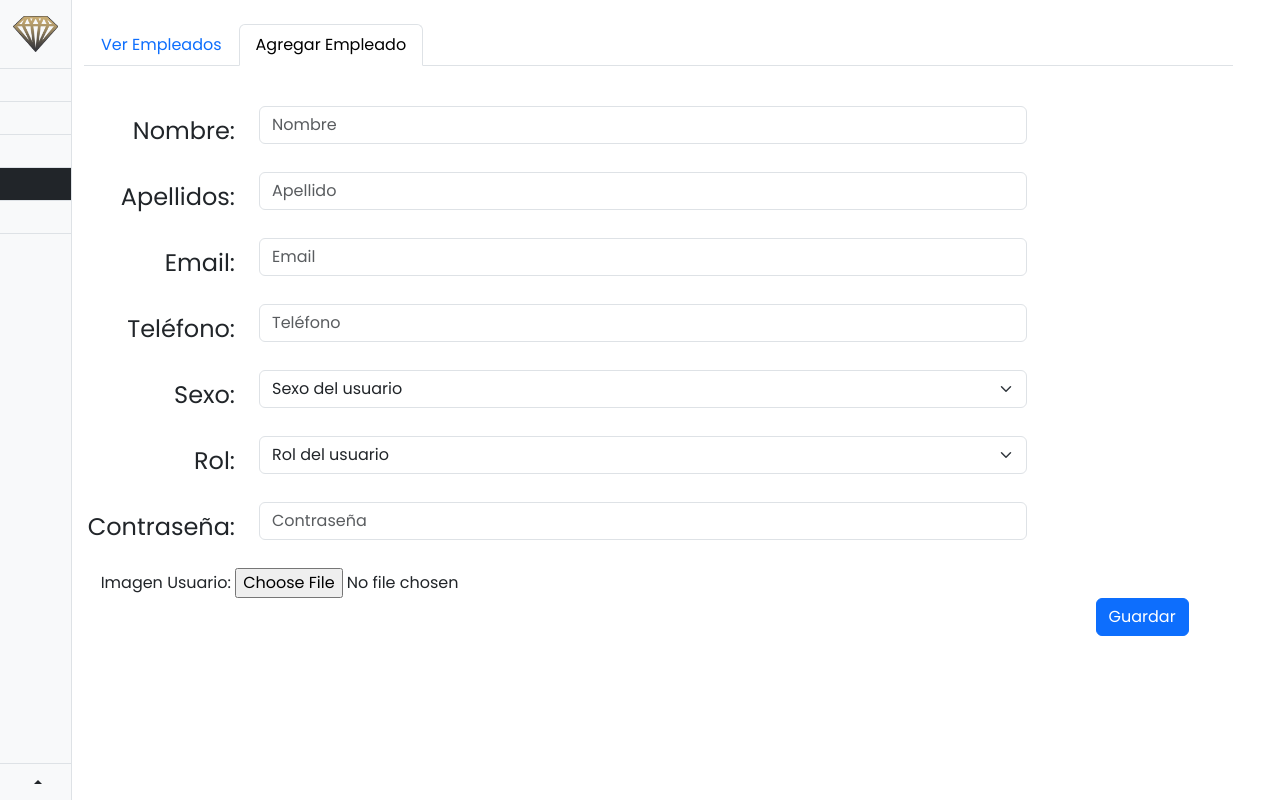
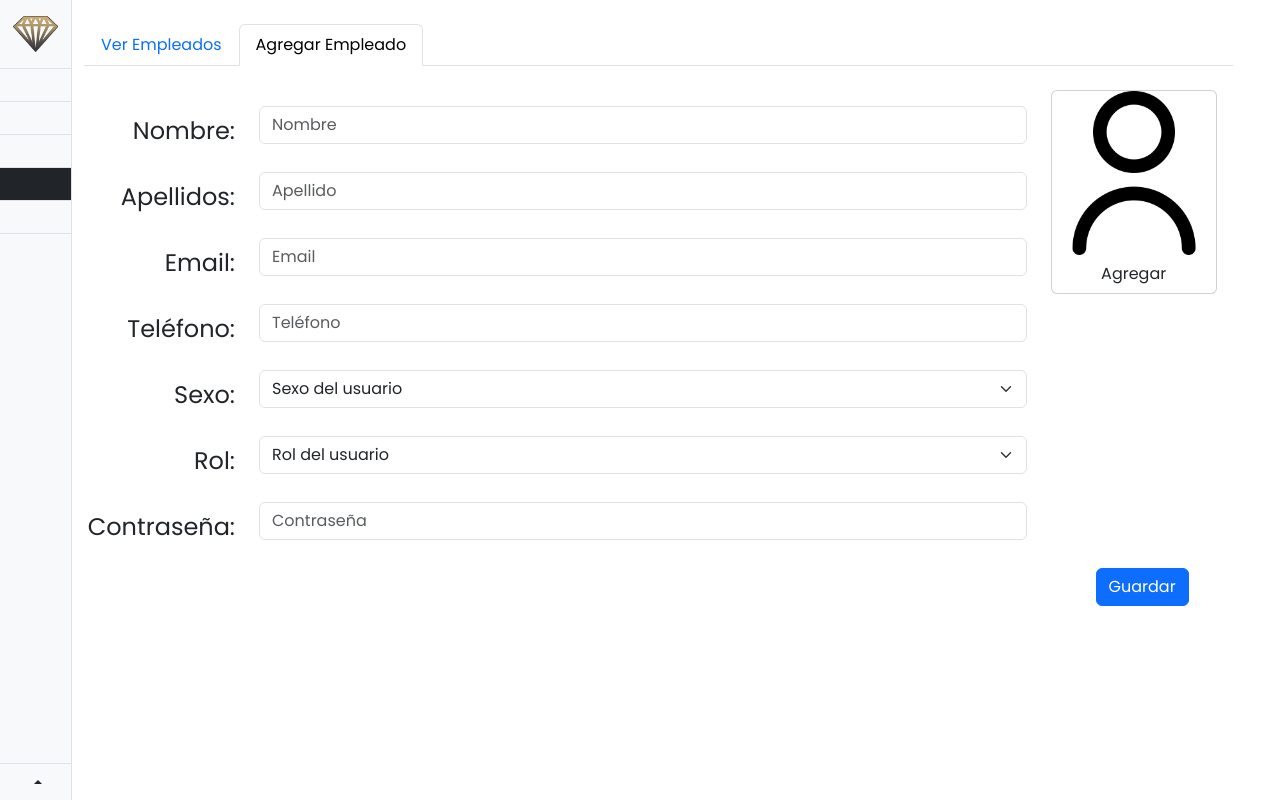
Before and after one commit to AlejandroJer/3-Parcial, a PHP site: page /empleados/add.php in a window 1280 px wide. Run offline with PHP 8.4, Linux system fonts and the light colour scheme; the visitor is signed in with stand-in values (Sample User, id 1); data comes from the database, SQL or seed files in the repository; some libraries are stand-ins or nearby versions.

Commit message:
add user image

```diff
--- a/empleados/add.php
+++ b/empleados/add.php
@@ -166,21 +166,15 @@
                         </div>
                     </div>
                     </div>
-                <!-- <div class="col-lg-2"> -->
+                <div class="col-lg-2">
                                                          <!-- IMAGEN -->
-                    <!-- <div class="card col-lg-12">
+                    <div class="card col-lg-12">
                         <button type="button" class="card-body btn border-0 p-0" id="update-image" onclick="updateImage(event);">
                         <img src="../sources/imgs/user.png" alt="imagen-actual-del-usuario" class="card-img-top" id="img-imageusr">
                     </button>
                     <label for="update-image" class="col-form-label text-center">Agregar</label>
                 </div>
-            </div> -->
-
-            <div class="form-group">
-                            <label for="img_usr">Imagen Usuario:</label>
-                            <input type="file" accept=".jpeg, .png, .jpg "  name="image_usr">
-                        </div>
-
+            </div>
                     <div class="row mb-3 d-flex justify-content-end">
                         <button type="submit" class="btn btn-primary col-auto me-3" name="submit" id="submit" >Guardar</button>
                     <div>
```
